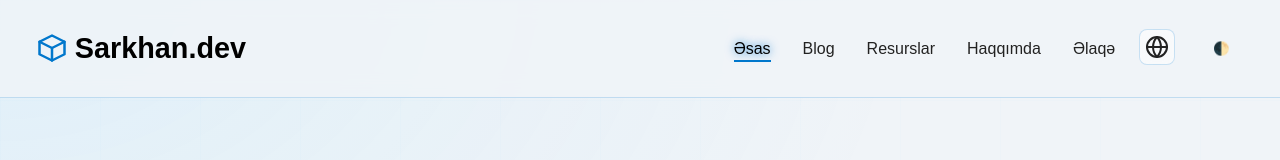
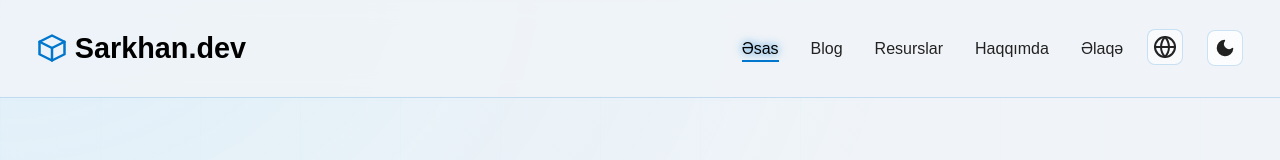
Before and after one commit to Saitosar/sarkhan-dev-nextjs, a Next.js app: page / in a window 1280 px wide. Shown: the top 160 px of the page. Built offline with nearby package versions, Linux system fonts and the light colour scheme; no server answers; a web font is replaced by a local one.

Commit message:
dark-light-icon-change

```diff
--- a/components/Header.js
+++ b/components/Header.js
@@ -1,6 +1,7 @@
 // components/Header.js
 import { useEffect, useRef, useState } from 'react';
 import { useTheme } from 'next-themes';
+import Icon from './Icon';
 
 export default function Header({ t, lang, setLang, activeSection }) {
   const { theme, resolvedTheme, setTheme } = useTheme();
@@ -160,7 +161,7 @@ export default function Header({ t, lang, setLang, activeSection }) {
             </div>
           </div>
 
-          <button onClick={() => setTheme(resolvedTheme === 'dark' ? 'light' : 'dark')} className="theme-toggle" aria-label={t.themeToggle}>🌓</button>
+          <button onClick={() => setTheme(resolvedTheme === 'dark' ? 'light' : 'dark')} className="theme-toggle" aria-label={t.themeToggle}><Icon name="theme" /></button>
 
           <button className="mobile-menu-toggle" onClick={() => setMobileMenuOpen(v => !v)} aria-expanded={mobileMenuOpen} aria-controls="nav-menu" aria-label={t.navToggle}>
             <svg viewBox="0 0 24 24" width="24" height="24" stroke="currentColor" strokeWidth="2" fill="none" strokeLinecap="round" strokeLinejoin="round">
--- a/components/Icon.js
+++ b/components/Icon.js
@@ -6,10 +6,29 @@ const icons = {
   methodology: (
     <path d="M14 2H6c-1.1 0-1.99.9-1.99 2L4 20c0 1.1.89 2 1.99 2H18c1.1 0 2-.9 2-2V8l-6-6zm2 14h-3v3h-2v-3H8v-2h3v-3h2v3h3v2zm-3-7V3.5L18.5 9H13z" />
   ),
-  specialization: ( // <-- НОВАЯ ИКОНКА
+  specialization: (
     <path d="M12 17.27L18.18 21l-1.64-7.03L22 9.24l-7.19-.61L12 2 9.19 8.63 2 9.24l5.46 4.73L5.82 21z" />
   ),
-  // Старую иконку standards можно удалить или оставить для будущего
+  // --- ИСПРАВЛЕННЫЙ КОД ИКОНКИ ТЕМЫ ---
+  theme: (
+    <>
+      {/* Иконка Солнца для светлой темы */}
+      <g className="sun">
+        <circle cx="12" cy="12" r="5"></circle>
+        <line x1="12" y1="1" x2="12" y2="3"></line>
+        <line x1="12" y1="21" x2="12" y2="23"></line>
+        <line x1="4.22" y1="4.22" x2="5.64" y2="5.64"></line>
+        <line x1="18.36" y1="18.36" x2="19.78" y2="19.78"></line>
+        <line x1="1" y1="12" x2="3" y2="12"></line>
+        <line x1="21" y1="12" x2="23" y2="12"></line>
+        <line x1="4.22" y1="19.78" x2="5.64" y2="18.36"></line>
+        <line x1="18.36" y1="5.64" x2="19.78" y2="4.22"></line>
+      </g>
+      {/* Иконка Луны для темной темы */}
+      <path className="moon" d="M21 12.79A9 9 0 1 1 11.21 3 7 7 0 0 0 21 12.79z"></path>
+    </>
+  )
+  // ------------------------------------
 };
 
 const Icon = ({ name, className }) => {
@@ -22,7 +41,11 @@ const Icon = ({ name, className }) => {
     <svg
       className={className}
       viewBox="0 0 24 24"
-      fill="currentColor"
+      fill="none" /* <-- Убедитесь, что здесь 'none' */
+      stroke="currentColor" /* <-- А здесь 'currentColor' */
+      strokeWidth="2"
+      strokeLinecap="round"
+      strokeLinejoin="round"
       xmlns="http://www.w3.org/2000/svg"
       width="100%"
       height="100%"
--- a/styles/globals.css
+++ b/styles/globals.css
@@ -258,7 +258,49 @@ p { max-width: var(--max-text-width); overflow-wrap: break-word; }
   backdrop-filter: blur(6px);
   cursor: pointer;
 }
-.theme-toggle, .mobile-menu-toggle { background: none; border: 1px solid transparent; color: var(--color-text-primary); cursor: pointer; padding: var(--space-sm); transition: color var(--duration-normal) ease; font-weight: 700; min-height: 44px; min-width: 44px; display: flex; align-items: center; justify-content: center; }
+/* --- ОБНОВЛЕННЫЙ КОД ДЛЯ КНОПОК ХЕДЕРА --- */
+
+/* Применяем стили к переключателю темы, как у кнопки с глобусом */
+.theme-toggle {
+  display:inline-flex;
+  align-items:center;
+  justify-content:center;
+  width:36px;
+  height:36px;
+  border-radius:var(--radius-md);
+  background: color-mix(in srgb, var(--color-surface) 75%, transparent);
+  border: 1px solid var(--color-border);
+  color: var(--color-text-primary);
+  transition:.2s;
+  backdrop-filter: blur(6px);
+  cursor: pointer;
+  font-size: 18px; /* Немного уменьшим эмодзи, чтобы он лучше вписывался */
+}
+
+.theme-toggle:hover {
+  border-color: var(--color-primary);
+  box-shadow: 0 0 24px rgba(77,195,255,.25);
+}
+
+/* Стили для кнопки мобильного меню (остаются как были) */
+.mobile-menu-toggle {
+  background: none;
+  border: 1px solid transparent;
+  color: var(--color-text-primary);
+  cursor: pointer;
+  padding: var(--space-sm);
+  transition: color var(--duration-normal) ease;
+  font-weight: 700;
+  min-height: 44px;
+  min-width: 44px;
+  display: flex;
+  align-items: center;
+  justify-content: center;
+}
+
+.mobile-menu-toggle:hover {
+   color: var(--color-primary);
+}
 .lang-globe-btn svg { width: 24px; height: 24px; stroke: currentColor; }
 .lang-globe-btn:hover { border-color: var(--color-primary);box-shadow: 0 0 24px rgba(77,195,255,.25); }
 /* Выпадающий контейнер — как карточки/панели */
@@ -832,3 +874,25 @@ footer p {
   font-size: 0.85rem;
   font-weight: 500;
 }
+/* --- Стили для иконки переключения темы --- */
+.theme-toggle svg {
+  width: 20px; /* Размер иконки */
+  height: 20px;
+  fill: currentColor; /* Иконка будет брать цвет у родительской кнопки */
+}
+
+/* По умолчанию показываем СОЛНЦЕ (для темной темы) */
+.theme-toggle .sun {
+  display: block;
+}
+.theme-toggle .moon {
+  display: none;
+}
+
+/* Когда тема светлая, показываем ЛУНУ */
+[data-theme="light"] .theme-toggle .sun {
+  display: none;
+}
+[data-theme="light"] .theme-toggle .moon {
+  display: block;
+}
```
